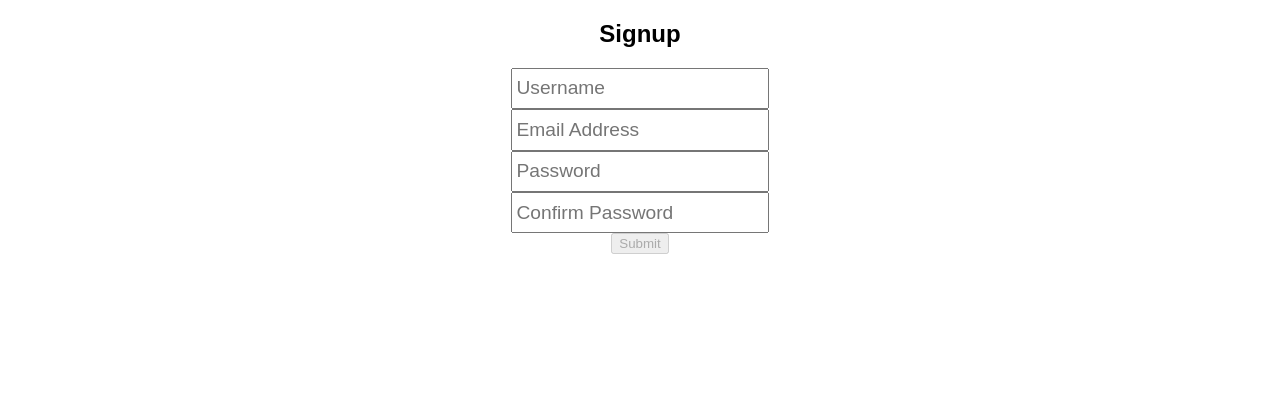
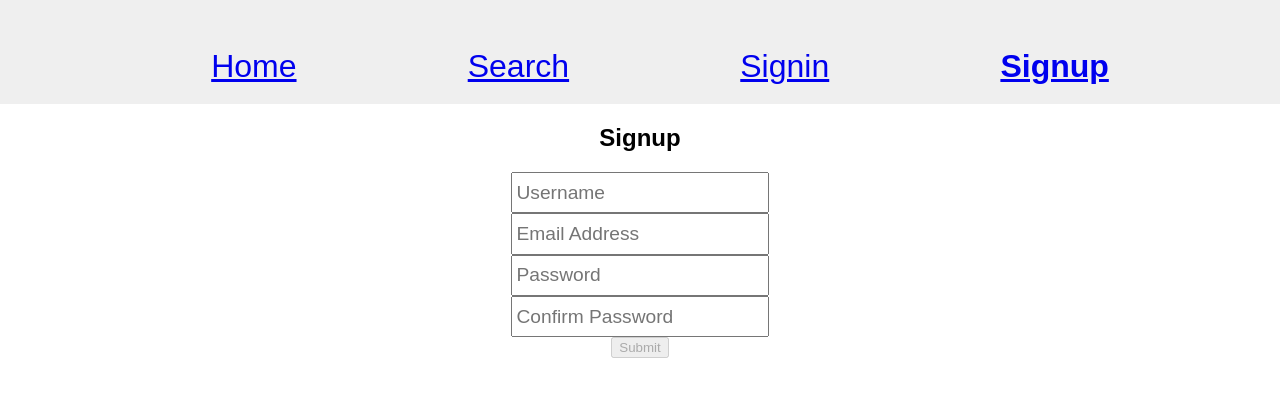
Before and after one commit to gyogarajaeee/react-recipe, a React (Create React App) app in the folder client/: page /signup in a window 1280 px wide. Shown: the top 396 px of the page. Built offline with nearby package versions, Linux system fonts and the light colour scheme; no server answers; the HTML template or start-up script is replaced by a standard one.

Commit message:
04102018

```diff
--- a/client/src/components/Auth/Signin.js
+++ b/client/src/components/Auth/Signin.js
@@ -1,5 +1,6 @@
 import React from 'react';
 import { Mutation } from 'react-apollo';
+import { withRouter} from 'react-router-dom';
 import { SIGNIN_USER } from '../../queries/index';
 import Error from '../Error';
 
@@ -23,10 +24,12 @@ class Signin extends React.Component {
 
     handleSubmit = (event, signinUser) => {
         event.preventDefault();
-        signinUser().then(({data}) => {
+        signinUser().then(async ({data}) => {
             console.log(data);
             localStorage.setItem('token', data.signinUser.token);
+            await this.props.refetch();
             this.clearState();
+            this.props.history.push('/');
         });
 
     }
@@ -61,4 +64,4 @@ class Signin extends React.Component {
     }
 }
 
-export default Signin;
+export default withRouter(Signin);
--- a/client/src/components/Auth/Signup.js
+++ b/client/src/components/Auth/Signup.js
@@ -1,5 +1,6 @@
 import React from 'react';
 import { Mutation } from 'react-apollo';
+import { withRouter } from 'react-router-dom';
 import { SIGNUP_USER } from '../../queries/index';
 import Error from '../Error';
 
@@ -25,10 +26,13 @@ class Signup extends React.Component {
 
     handleSubmit = (event, signupUser) => {
         event.preventDefault();
-        signupUser().then(({data}) => {
+        signupUser().then(async ({data}) => {
             console.log(data);
             localStorage.setItem('token', data.signupUser.token);
+            await this.props.refetch();
             this.clearState();
+            this.props.history.push('/');
+
         });
 
     }
@@ -65,4 +69,4 @@ class Signup extends React.Component {
     }
 }
 
-export default Signup;
+export default withRouter(Signup);
--- /dev/null
+++ b/client/src/components/Navbar.js
@@ -0,0 +1,18 @@
+import React from 'react';
+import { NavLink } from 'react-router-dom';
+
+const Navbar = () => (
+    <nav>
+        <NavbarUnAuth />
+    </nav>
+);
+
+const NavbarUnAuth = () => (
+    <ul>
+        <li><NavLink to="/" exact>Home</NavLink></li>
+        <li><NavLink to="/search">Search</NavLink></li>
+        <li><NavLink to="/signin">Signin</NavLink></li>
+        <li><NavLink to="/signup">Signup</NavLink></li>
+    </ul>
+)
+export default Navbar;
--- /dev/null
+++ b/client/src/components/Recipe/Search.js
@@ -0,0 +1 @@
+import React from 'react';
--- a/client/src/components/withSessions.js
+++ b/client/src/components/withSessions.js
@@ -4,10 +4,10 @@ import {GET_CURRENT_USER} from '../queries';
 
 const withSession = Component => (props) => (
     <Query query={GET_CURRENT_USER}>
-        {({data, loading}) => {
+        {({data, loading, refetch}) => {
             if(loading) return null;
             return (
-                <Component {...props} />
+                <Component {...props} refetch={refetch} />
             )
         }}
     </Query>
--- a/client/src/index.js
+++ b/client/src/index.js
@@ -1,8 +1,9 @@
-import React from 'react';
+import React, { Fragment } from 'react';
 import ReactDOM from 'react-dom';
 import { BrowserRouter as Router, Route, Switch, Redirect} from 'react-router-dom'
 import './index.css';
 import App from './components/App';
+import Navbar from './components/Navbar';
 import Signin from './components/Auth/Signin';
 import Signup from './components/Auth/Signup';
 import withSession from './components/withSessions'
@@ -30,14 +31,17 @@ const client = new ApolloClient({
     }
 });
 
-const Root = () => (
+const Root = ({ refetch }) => (
     <Router>
-        <Switch>
-            <Route path="/" exact component={App} />
-            <Route path="/signin" component={Signin} />
-            <Route path="/signup" component={Signup} />
-            <Redirect to="/" />
-        </Switch>
+        <Fragment>
+            <Navbar />
+            <Switch>
+                <Route path="/" exact component={App} />
+                <Route path="/signin" render={() => <Signin refetch={refetch} />} />
+                <Route path="/signup" render={() => <Signup refetch={refetch} />} />
+                <Redirect to="/" />
+            </Switch>
+        </Fragment>
     </Router>
 );
 
--- a/package.json
+++ b/package.json
@@ -6,8 +6,7 @@
   "scripts": {
     "server": "nodemon server.js",
     "client": "cd client && npm start",
-    "dev":
-      "concurrently --names \"server,client\" \"npm run server --silent\" \"npm run client --silent\""
+    "dev": "concurrently --names \"server,client\" \"npm run server --silent\" \"npm run client --silent\""
   },
   "author": "",
   "license": "ISC",
```
Also changed, not shown: 2 other files (tests, documents, lock files or other folders).
